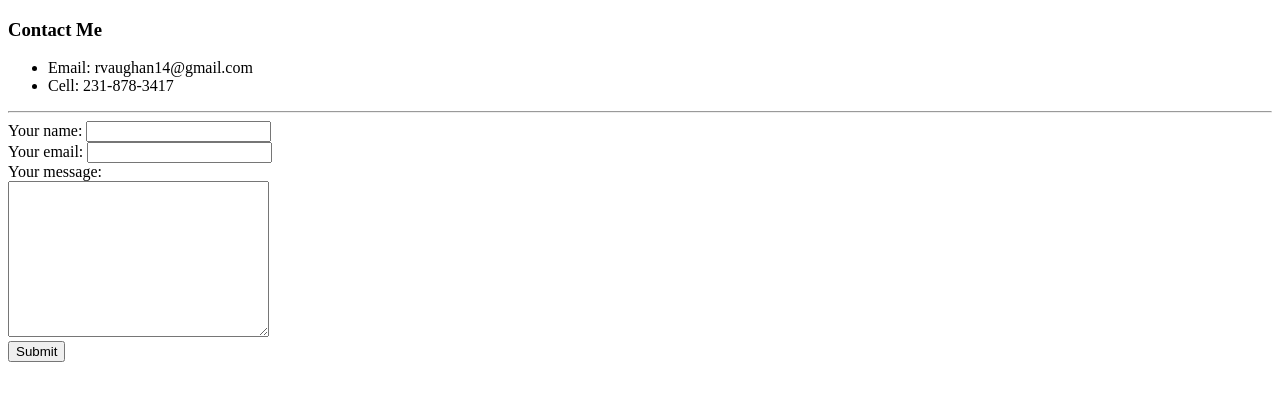
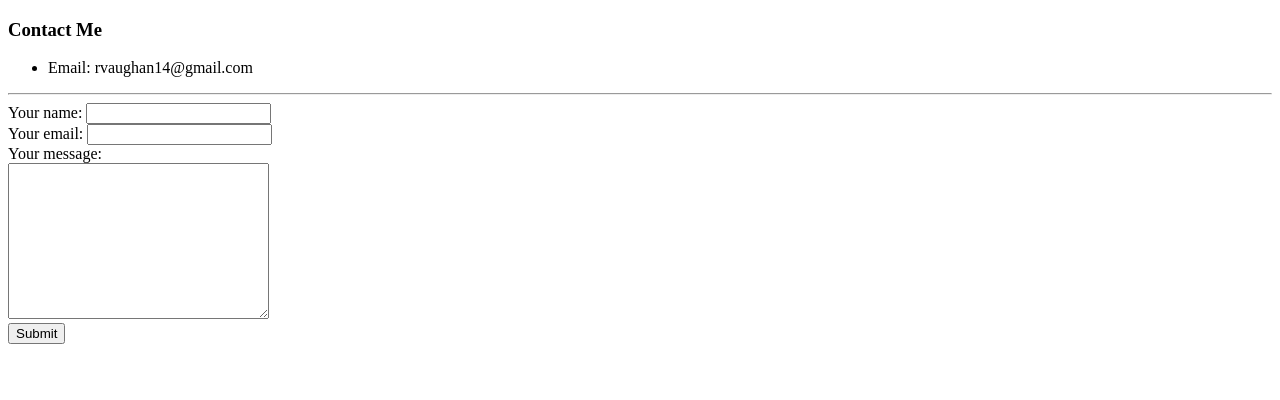
Before and after one commit to rvaughan14/WebDev, a plain HTML site: page HTML - personal site/contactinfo.html in a window 1280 px wide. Drawn offline with Linux system fonts and the light colour scheme.

Commit message:
Update contactinfo.html

```diff
--- a/HTML - personal site/contactinfo.html
+++ b/HTML - personal site/contactinfo.html
@@ -10,7 +10,7 @@
   <h3>Contact Me</h3>
   <ul>
     <li>Email: rvaughan14@gmail.com</li>
-    <li>Cell: 231-878-3417</li>
+
   </ul>
   <hr>
   <form action="mailto:rvaughan14@gmail.com" method="post" enctype="text/plain">
```
